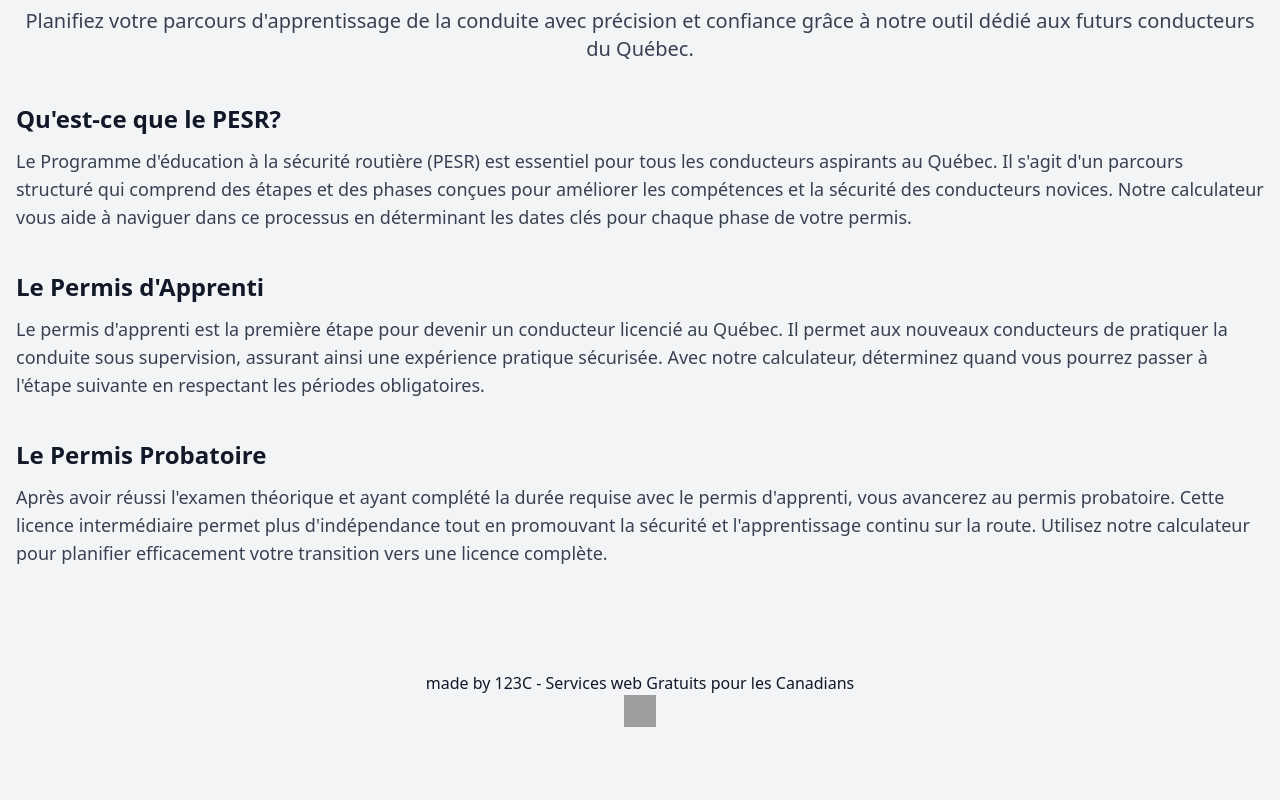
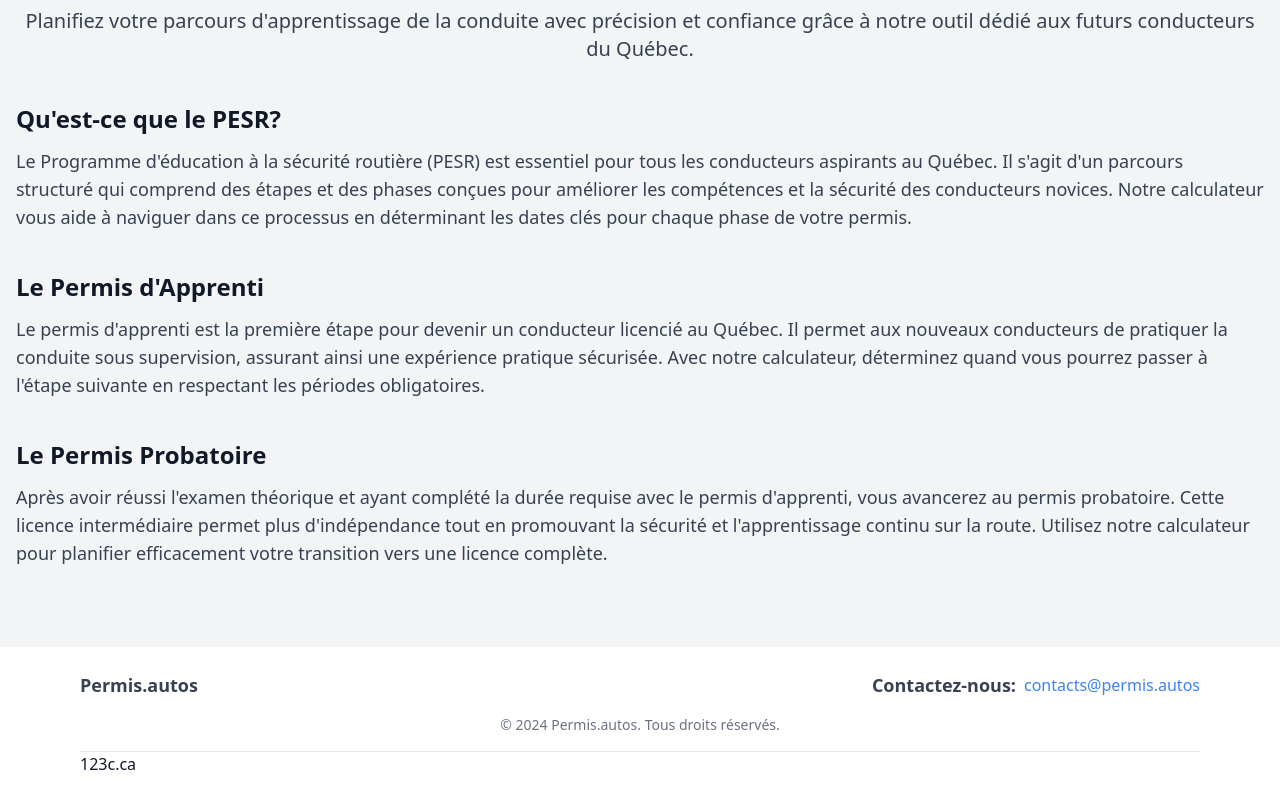
Before and after one commit to ykassabi/permis, a website built with webpack: page index.html in a window 1280 px wide. Shown: the part 1189-1989 px from the top of the page. Before the commit the page ends 1916 px from the top, so only its background shows below. Built offline with nearby package versions, Linux system fonts and the light colour scheme; grey boxes are pictures that could not be loaded.

Commit message:
update the footer

```diff
--- a/index.html
+++ b/index.html
@@ -227,12 +227,35 @@
 
 
 
-<!-- Footer with logo -->
-<footer class="text-center mt-6">
-  <a href="https://123c.ca">made by 123C - Services web Gratuits pour les Canadians
-    <img src="https://123c.ca/wp-content/uploads/2024/04/1-cv.svg" alt="Logo 123c " class="mx-auto h-8 w-8">
-  </a>
+
+<!-- Footer -->
+<footer class="bg-white shadow-lg">
+  <div class="max-w-6xl mx-auto px-4 py-6">
+    <div class="flex justify-between">
+      <div class="flex space-x-7">
+        <div class="flex items-center space-x-2 text-gray-700">
+          <!-- Footer Logo/Brand Name -->
+          <span class="font-semibold text-lg">Permis.autos</span>
+        </div>
+      </div>
+      <div class="flex items-center space-x-2 text-gray-700">
+        <p class="font-semibold text-lg">Contactez-nous:</p>
+        <a href="mailto:contact@permis.autos" class="text-blue-500 hover:text-blue-600 transition duration-300">
+          contacts@permis.autos
+        </a>
+      </div>
+    </div>
+    <div class="text-center text-gray-500 text-sm py-4">
+      © 2024 Permis.autos. Tous droits réservés.
+    </div>
+    <hr />
+    123c.ca
+<!--    <a href="https://123c.ca">Made by 123C - Services web Gratuits pour les Canadians-->
+<!--      <img src="https://123c.ca/wp-content/uploads/2024/04/1-cv.svg" alt="Logo 123c " class="mx-auto h-8 w-8">-->
+<!--    </a>-->
+  </div>
 </footer>
+
 
 
 <script>
```
